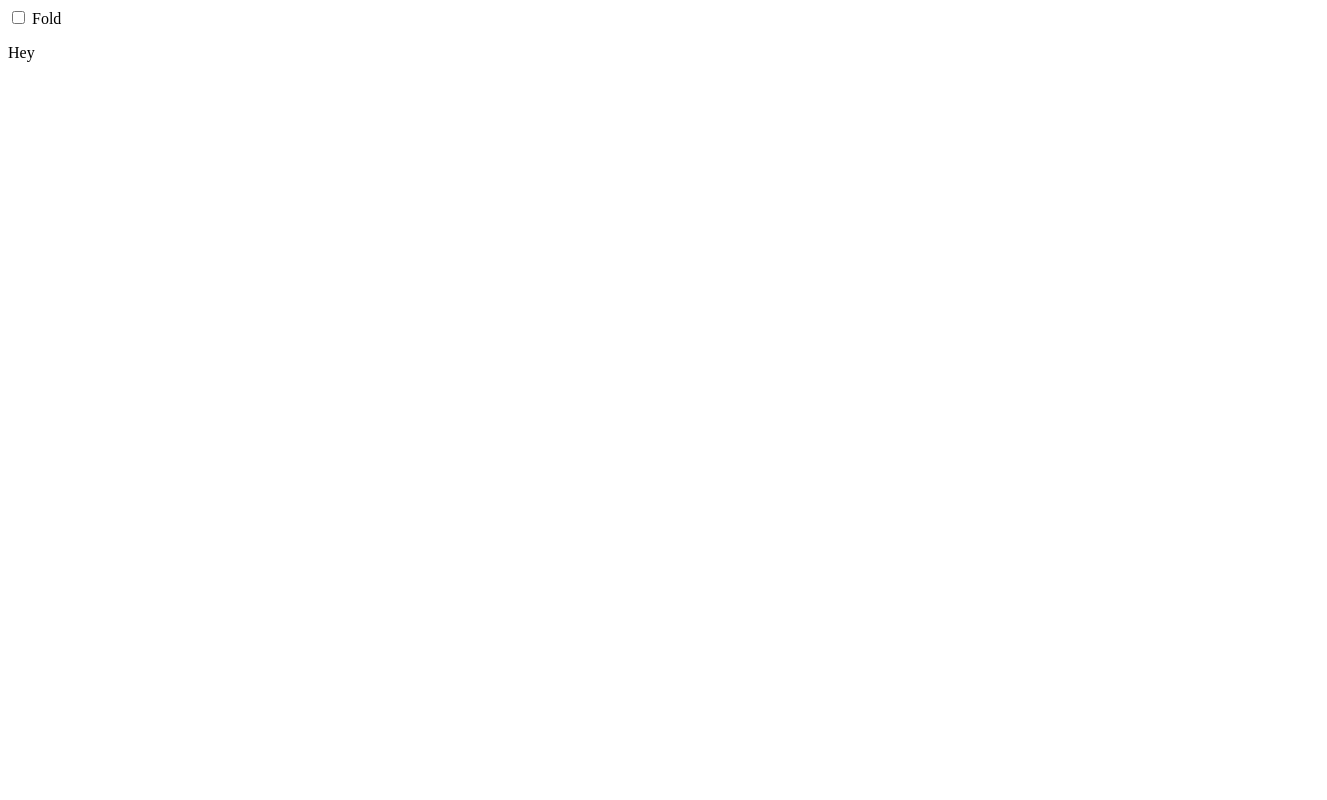
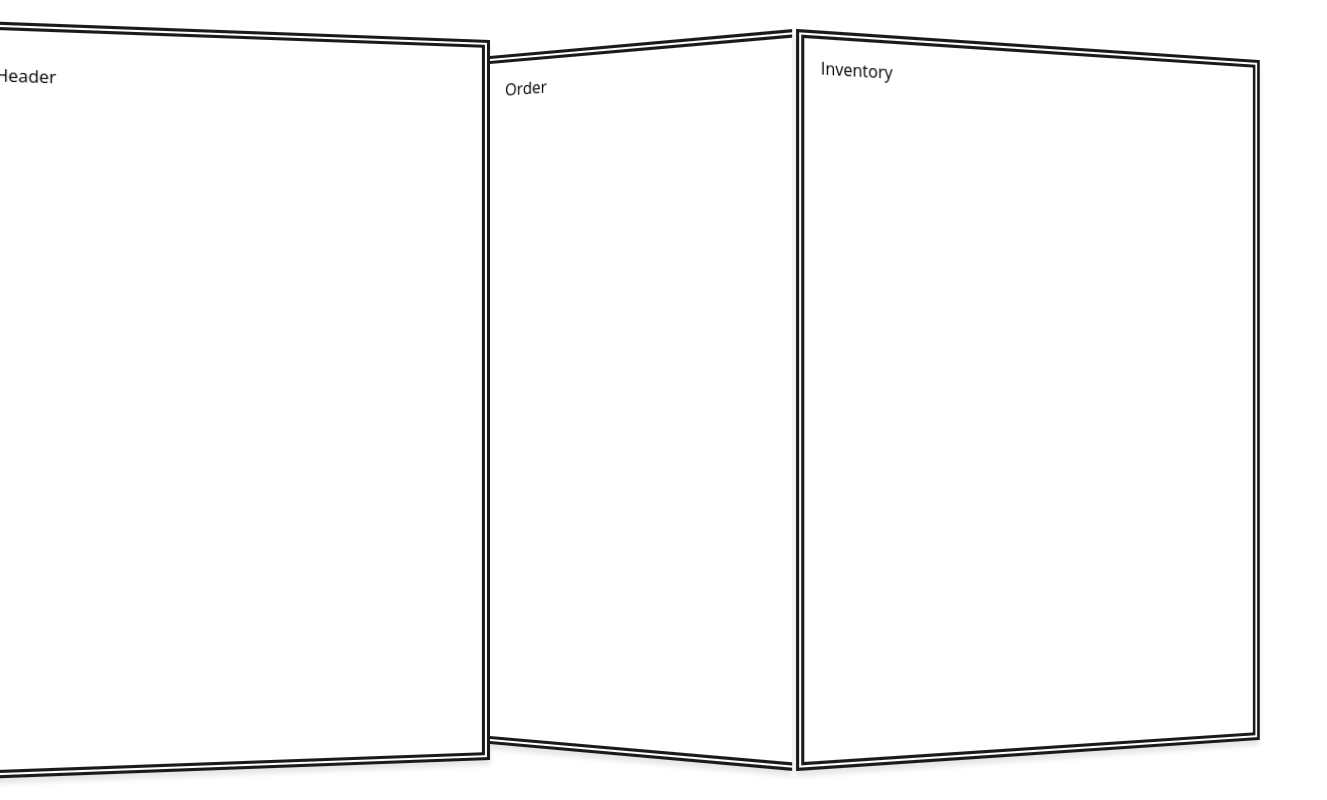
Before and after one commit to thisispayam/giftopy, a React (Create React App) app: page / in a window 1280 px wide. Shown: the whole page, 1327 px wide, since content can reach past the window. Built offline with nearby package versions, Linux system fonts and the light colour scheme.

Commit message:
adding app, inventory,order,header components

```diff
--- a/public/index.html
+++ b/public/index.html
@@ -6,10 +6,7 @@
     <title>Giftopy - Send gifts all over</title>
   </head>
   <body>
-    <input type="checkbox" id="fold">
-    <label for="fold">Fold</label>
-
-    <div id="App">
+    <div id="main">
       <!-- React app will go here -->
     </div>
   </body>
--- /dev/null
+++ b/src/components/App.js
@@ -0,0 +1,20 @@
+import React from 'react';
+import Header from './Header';
+import Order from './Order';
+import Inventory from './Inventory';
+
+class App extends React.Component{
+    render(){
+        return(
+            <div className="giftopy">
+                <div className="menu">
+                    <Header />
+                </div>
+                <Order />
+                <Inventory />
+            </div>
+        )
+    }
+}
+
+export default App;
--- /dev/null
+++ b/src/components/Header.js
@@ -0,0 +1,11 @@
+import React from 'react';
+
+class Header extends React.Component {
+    render(){
+        return(
+            <p>Header</p>
+        )
+    }
+}
+
+export default Header;
--- /dev/null
+++ b/src/components/Inventory.js
@@ -0,0 +1,11 @@
+import React from 'react';
+
+class Inventory extends React.Component {
+    render(){
+        return(
+            <p>Inventory</p>
+        )
+    }
+}
+
+export default Inventory;
--- /dev/null
+++ b/src/components/Order.js
@@ -0,0 +1,11 @@
+import React from 'react';
+
+class Order extends React.Component {
+    render(){
+        return(
+            <p>Order</p>
+        )
+    }
+}
+
+export default Order;
--- a/src/components/StorePicker.js
+++ b/src/components/StorePicker.js
@@ -2,7 +2,14 @@
 
 class StorePicker extends React.Component {
     render(){
-        return <p>Hey</p>;
+        return (
+            <form className="store-selector">
+                 {/* This component is the entrance to the actual store */}
+                <h2> Please Enter A Store </h2>
+                <input type="text" required placeholder="Store Name" />
+                <button type="submit">Visit Store </button>
+            </form>
+        )
     }
 }
 
--- a/src/css/style.css
+++ b/src/css/style.css
@@ -222,10 +222,10 @@
   box-sizing: border-box;
 }
 html {
-  font-size: 62.5%;
+  font-size: 50%;
 }
 body {
-  background: #d4d4d4;
+  background: #fff;
   -webkit-font-smoothing: antialiased;
   -moz-osx-font-smoothing: grayscale;
   font-family: 'Open Sans', sans-serif;
@@ -243,7 +243,7 @@
 h5,
 h6 {
   font-weight: normal;
-  font-family: 'haymakerregular', sans-serif;
+  font-family: sans-serif;
 }
 h2 {
   text-align: center;
@@ -317,7 +317,7 @@
   top: auto;
   bottom: 7px;
 }
-.catch-of-the-day {
+.giftopy {
   display: -webkit-box;
   display: -ms-flexbox;
   display: flex;
@@ -329,7 +329,7 @@
   -webkit-transform-style: preserve-3d;
           transform-style: preserve-3d;
 }
-.catch-of-the-day > * {
+.giftopy > * {
   -webkit-box-flex: 1;
       -ms-flex: 1 4 auto;
           flex: 1 4 auto;
@@ -342,7 +342,7 @@
   box-shadow: 0 5px 5px rgba(0,0,0,0.1);
   overflow: scroll;
 }
-.catch-of-the-day > *:first-child {
+.giftopy > *:first-child {
   -ms-flex-negative: 1;
       flex-shrink: 1;
   -ms-flex-preferred-size: 50%;
@@ -350,14 +350,14 @@
   -webkit-transform: translateX(50%) rotateY(6deg) translateX(-50%);
           transform: translateX(50%) rotateY(6deg) translateX(-50%);
 }
-.catch-of-the-day > *:nth-child(2) {
+.giftopy > *:nth-child(2) {
   -webkit-transform: translateX(-50%) rotateY(-14deg) translateX(50%);
           transform: translateX(-50%) rotateY(-14deg) translateX(50%);
   border-left: 0;
   border-right: 0;
   min-width: 300px;
 }
-.catch-of-the-day > *:last-child {
+.giftopy > *:last-child {
   -ms-flex-negative: 1;
       flex-shrink: 1;
   -ms-flex-preferred-size: 50%;
@@ -365,7 +365,7 @@
   -webkit-transform: translateX(-50%) rotateY(10deg) translateX(50%) scale(1.08) translateX(24px);
           transform: translateX(-50%) rotateY(10deg) translateX(50%) scale(1.08) translateX(24px);
 }
-input#fold:not(:checked) ~ #App .catch-of-the-day > * {
+input#fold:not(:checked) ~ #main .giftopy > * {
   -webkit-transform: none;
           transform: none;
 }
@@ -560,7 +560,7 @@
   content: '';
   z-index: -1;
   display: block;
-  background: #000;
+  background: #6ecdef;
   position: absolute;
   width: 100%;
   height: 0;
--- a/src/css/style.styl
+++ b/src/css/style.styl
@@ -84,7 +84,7 @@
 
 // Folding Transforms
 // Take off folding when not checked
-input#fold:not(:checked) ~ #App
+input#fold:not(:checked) ~ #main
   .catch-of-the-day > *
       transform none
 
--- a/src/index.js
+++ b/src/index.js
@@ -1,6 +1,10 @@
 import React from 'react';
 import {render} from 'react-dom';
+import StorePicker from './components/StorePicker';
+import App from './components/App';
 
-import StorePicker from './components/StorePicker';
 
-render(<StorePicker />,document.querySelector('#App' ));
+
+import './css/style.css';
+
+render(<App />,document.querySelector('#main' ));
```
